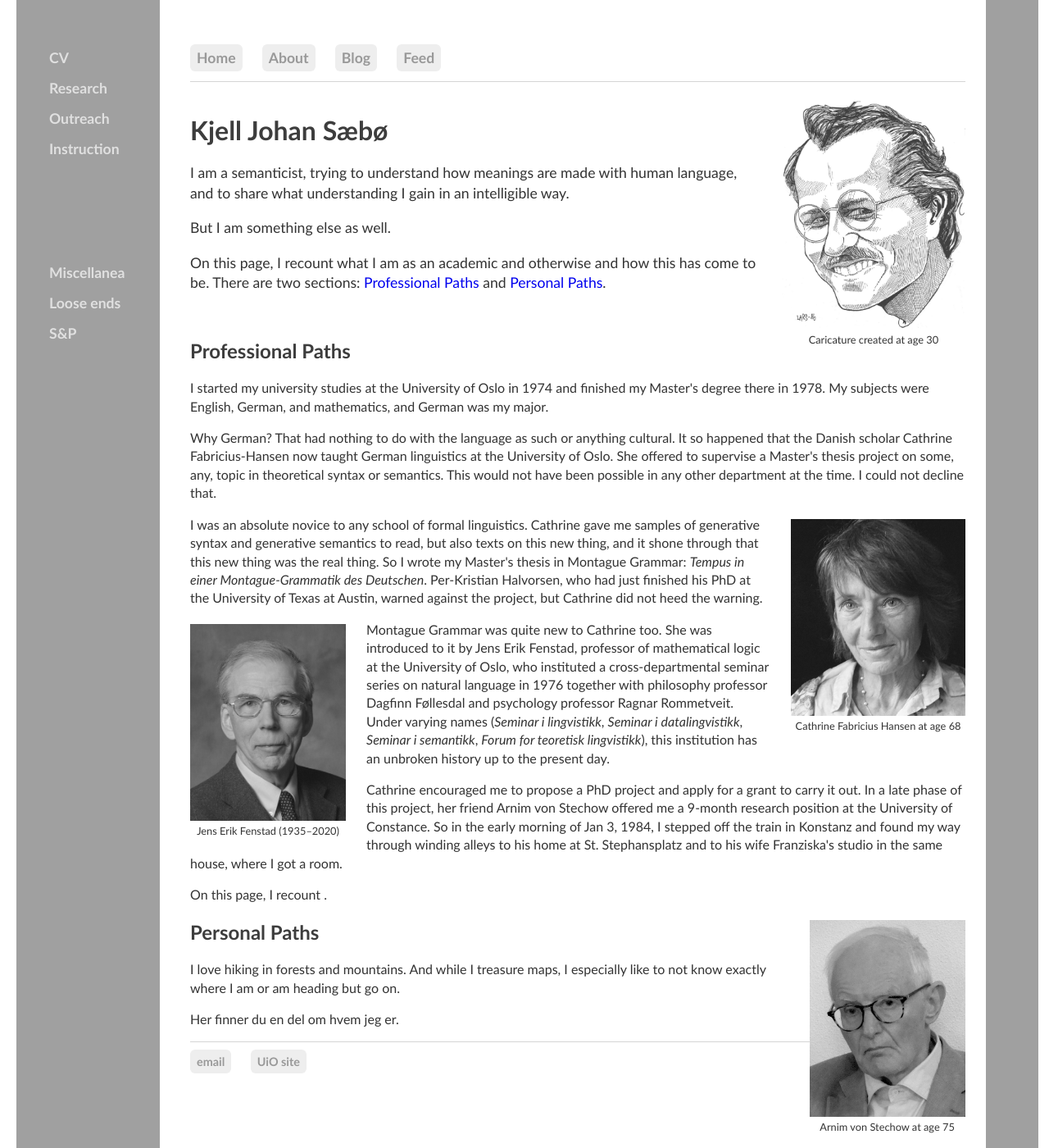
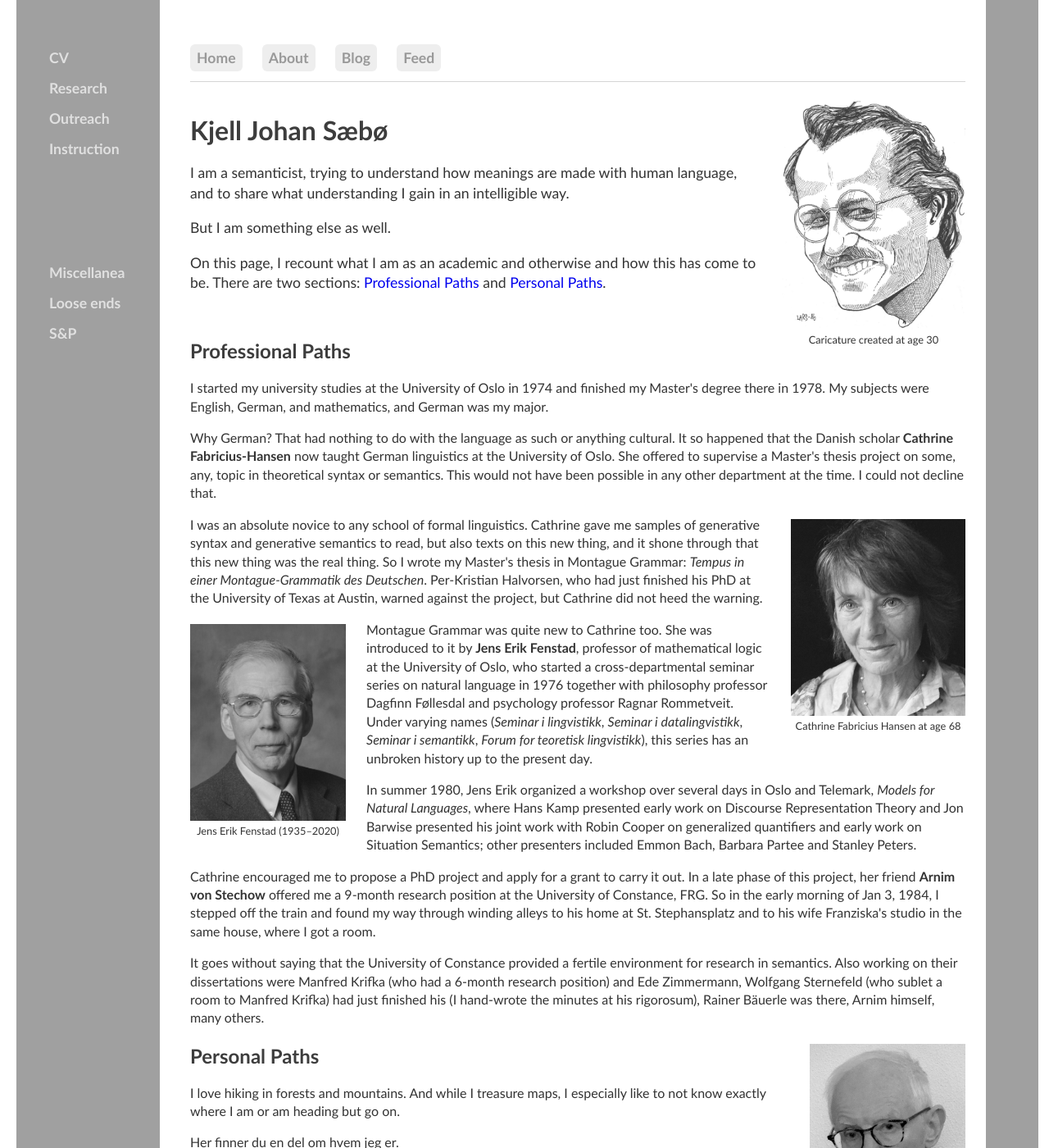
Before and after one commit to kjelljs/kjelljs.github.io, a Jekyll site: the page built from about/index.html, in a window 1280 px wide and 1400 px high. Shown: the whole window at 82% size. Built offline with Jekyll 4.4.1, drawn with Linux system fonts in a browser that asks for light colours.

Commit message:
Update index.html

```diff
--- a/about/index.html
+++ b/about/index.html
@@ -19,13 +19,14 @@ figcaption {
 	</div>
 	</br>
 	<h2 id="acad">Professional Paths</h2>
-	<p>I started my university studies at the University of Oslo in 1974 and finished my Master's degree there in 1978. My subjects were English, German, and mathematics, and German was my major.</p><p>Why German? That had nothing to do with the language as such or anything cultural. It so happened that the Danish scholar Cathrine Fabricius-Hansen now taught German linguistics at the University of Oslo. She offered to supervise a Master's thesis project on some, any, topic in theoretical syntax or semantics. This would not have been possible in any other department at the time. I could not decline that.</p>
+	<p>I started my university studies at the University of Oslo in 1974 and finished my Master's degree there in 1978. My subjects were English, German, and mathematics, and German was my major.</p><p>Why German? That had nothing to do with the language as such or anything cultural. It so happened that the Danish scholar <b>Cathrine Fabricius-Hansen</b> now taught German linguistics at the University of Oslo. She offered to supervise a Master's thesis project on some, any, topic in theoretical syntax or semantics. This would not have been possible in any other department at the time. I could not decline that.</p>
 	<div style="float:right;"><figure class="rightfig"><img style="height:240px;" src="/pics/CFHgray.jpg"><figcaption>Cathrine Fabricius Hansen at age 68</figcaption></figure></div>
 	<p>I was an absolute novice to any school of formal linguistics. Cathrine gave me samples of generative syntax and generative semantics to read, but also texts on this new thing, and it shone through that this new thing was the real thing. So I wrote my Master's thesis in Montague Grammar: <i>Tempus in einer Montague-Grammatik des Deutschen</i>. Per-Kristian Halvorsen, who had just finished his PhD at the University of Texas at Austin, warned against the project, but Cathrine did not heed the warning.</p>
 	<div style="float:left;"><figure class="leftfig"><img style="height:240px;" src="/pics/JEFgray.jpg"><figcaption>Jens Erik Fenstad (1935&ndash;2020)</figcaption></figure></div>
-	<p>Montague Grammar was quite new to Cathrine too. She was introduced to it by Jens Erik Fenstad, professor of mathematical logic at the University of Oslo, who instituted a cross-departmental seminar series on natural language in 1976 together with philosophy professor Dagfinn Føllesdal and psychology professor Ragnar Rommetveit. Under varying names (<i>Seminar i lingvistikk</i>, <i>Seminar i datalingvistikk</i>, <i>Seminar i semantikk</i>, <i>Forum for teoretisk lingvistikk</i>), this institution has an unbroken history up to the present day.</p>
-	<p>Cathrine encouraged me to propose a PhD project and apply for a grant to carry it out. In a late phase of this project, her friend Arnim von Stechow offered me a 9-month research position at the University of Constance. So in the early morning of Jan 3, 1984, I stepped off the train in Konstanz and found my way through winding alleys to his home at St. Stephansplatz and to his wife Franziska's studio in the same house, where I got a room.</p>
-	<p>On this page, I recount .</p>
+	<p>Montague Grammar was quite new to Cathrine too. She was introduced to it by <b>Jens Erik Fenstad</b>, professor of mathematical logic at the University of Oslo, who started a cross-departmental seminar series on natural language in 1976 together with philosophy professor Dagfinn Føllesdal and psychology professor Ragnar Rommetveit. Under varying names (<i>Seminar i lingvistikk</i>, <i>Seminar i datalingvistikk</i>, <i>Seminar i semantikk</i>, <i>Forum for teoretisk lingvistikk</i>), this series has an unbroken history up to the present day.</p>
+<p>In summer 1980, Jens Erik organized a workshop over several days in Oslo and Telemark, <i>Models for Natural Languages</i>, where Hans Kamp presented early work on Discourse Representation Theory and Jon Barwise presented his joint work with Robin Cooper on generalized quantifiers and early work on Situation Semantics; other presenters included Emmon Bach, Barbara Partee and Stanley Peters.</p>
+	<p>Cathrine encouraged me to propose a PhD project and apply for a grant to carry it out. In a late phase of this project, her friend <b>Arnim von Stechow</b> offered me a 9-month research position at the University of Constance, FRG. So in the early morning of Jan 3, 1984, I stepped off the train and found my way through winding alleys to his home at St. Stephansplatz and to his wife Franziska's studio in the same house, where I got a room.</p>
+	<p>It goes without saying that the University of Constance provided a fertile environment for research in semantics. Also working on their dissertations were Manfred Krifka (who had a 6-month research position) and Ede Zimmermann, Wolfgang Sternefeld (who sublet a room to Manfred Krifka) had just finished his (I hand-wrote the minutes at his rigorosum), Rainer Bäuerle was there, Arnim himself, many others. </p>
 	<div style="float:right;"><figure class="rightfig"><img style="height:240px;" src="/pics/Arnim2.jpg"><figcaption>Arnim von Stechow at age 75</figcaption></figure></div>
 	<h2 id="priv">Personal Paths</h2>
 	<p>I love hiking in forests and mountains. And while I treasure maps, I especially like to not know exactly where I am or am heading but go on.</p>
```
